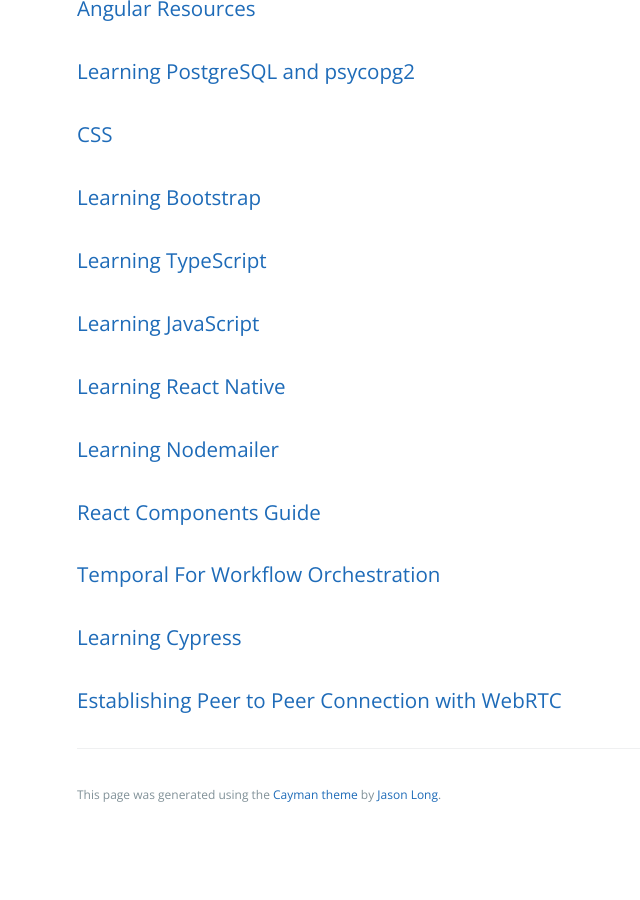
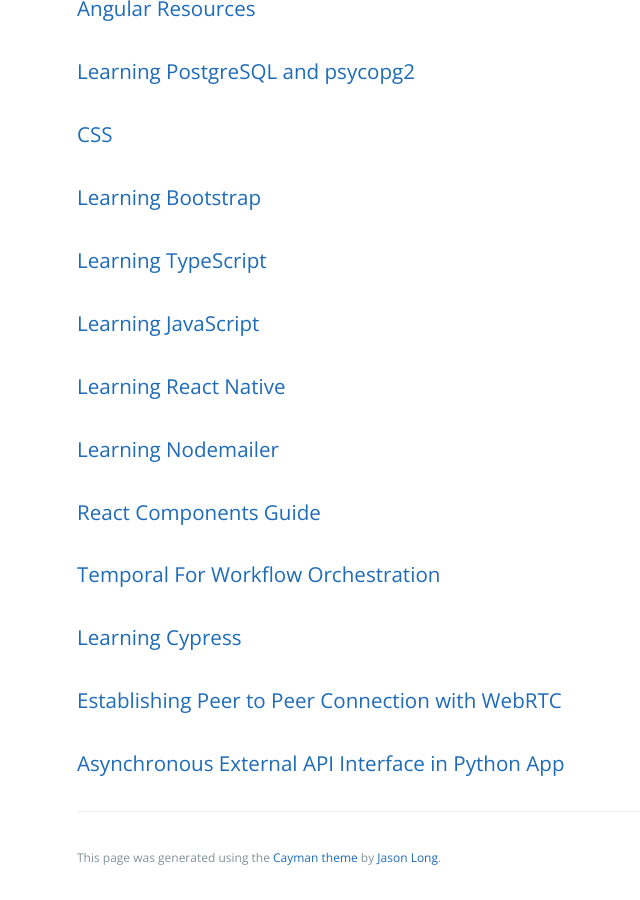
Before and after one commit to learning-software-engineering/learning-software-engineering.github.io, a Jekyll site: the page built from Topics/Tech_Stacks.md, in a window 1280 px wide and 900 px high, scrolled down 856 px. Shown: the whole window, without its empty margins (147-787 px from the left). Built offline with Jekyll 4.4.1, drawn with Linux system fonts in a browser that asks for light colours; our own code applies the rules of GitHub Pages for plain Markdown files; before the commit the page ends 1693 px from its top, so only the background shows below that.

Commit message:
Update Tech_Stacks.md with Async API Interface Python tutorial
Addition of a link to Async_External_API_Interface_Python.md in Tech_Stacks.md

```diff
--- a/Topics/Tech_Stacks.md
+++ b/Topics/Tech_Stacks.md
@@ -19,3 +19,4 @@
 ### [Temporal For Workflow Orchestration](./Tech_Stacks/Temporal.md)
 ### [Learning Cypress](./Tech_Stacks/Cypress.md)
 ### [Establishing Peer to Peer Connection with WebRTC](./Tech_Stacks/WebRTC.md)
+### [Asynchronous External API Interface in Python App](./Tech_Stacks/Async_External_API_Interface_Python.md)
```
